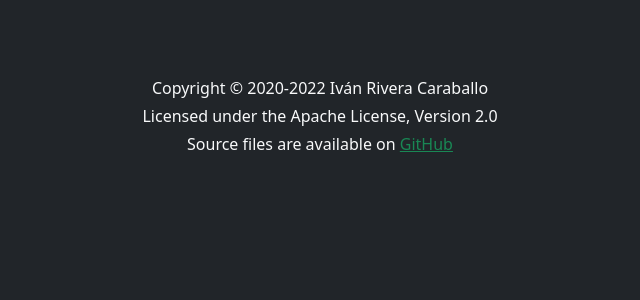
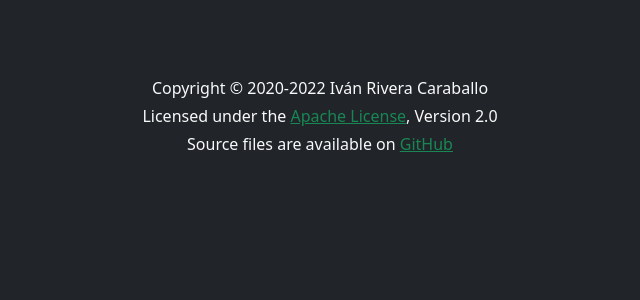
Before and after one commit to PubMed2XL/PubMed2XL-Old, a Django app: template assets/templates/base.html in a window 1280 px wide. Shown: the part 168-468 px from the top of the page, without its empty margins (320-960 px from the left). Run offline with Django 3.2, Linux system fonts and the light colour scheme; the template is opened without the code that fills it, so the values that code supplies are empty; some libraries are stand-ins or nearby versions.

Commit message:
Update base.html

```diff
--- a/assets/templates/base.html
+++ b/assets/templates/base.html
@@ -94,7 +94,7 @@
       {% block content %}{% endblock %}
       <footer class="my-5 pt-5 text-light text-center text-small">
         <p class="mb-1">Copyright &copy; 2020-2022 Iván Rivera Caraballo</p>
-        <p class="mb-1">Licensed under the Apache License, Version 2.0</p>
+        <p class="mb-1">Licensed under the <a class="text-success" href="https://github.com/PubMed2XL/PubMed2XL/blob/main/LICENSE" target="_blank">Apache License</a>, Version 2.0</p>
         <p class="mb-1">Source files are available on <a class="text-success" href="https://github.com/PubMed2XL/PubMed2XL" target="_blank">GitHub</a></p>
       </footer>
     </div>
```
